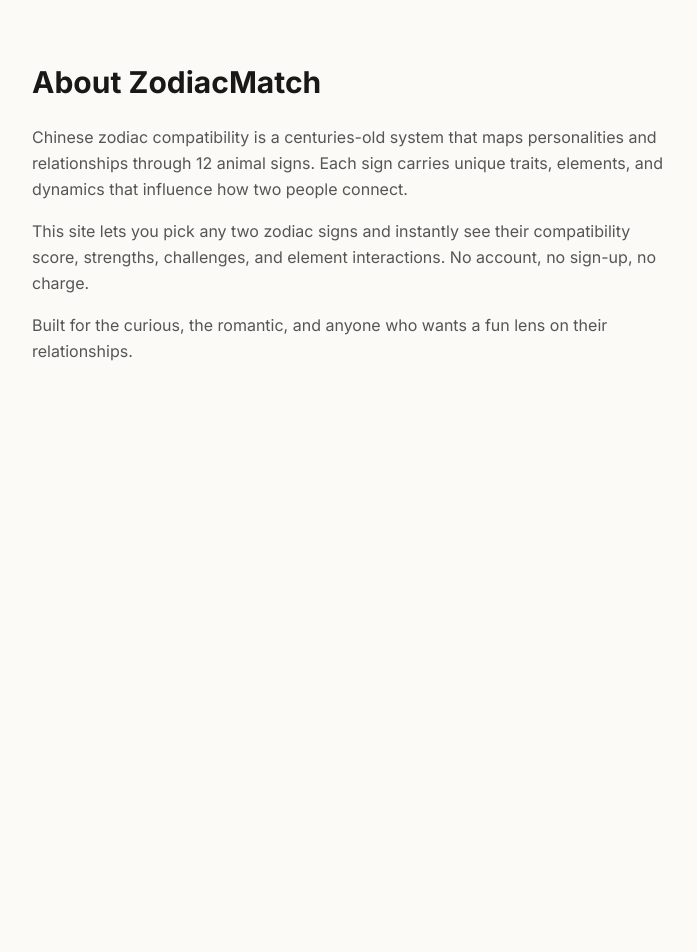
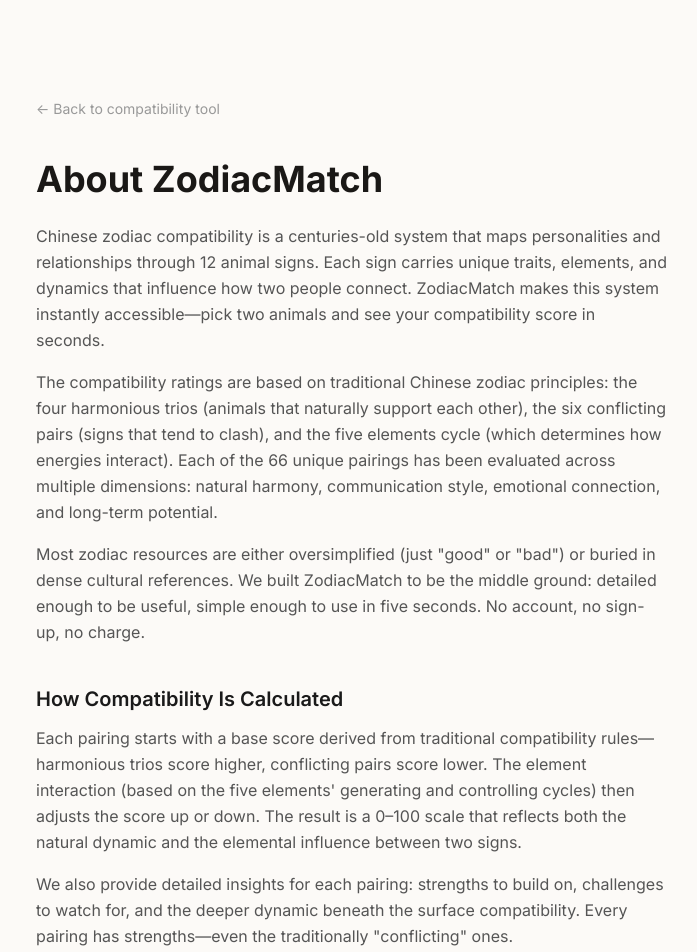
Before and after one commit to ljunzhuang357/zodiac-match, a Next.js app: page /about in a window 1280 px wide. Shown: the top 952 px of the page, without its empty margins (288-985 px from the left). Before the commit the page ends 800 px from the top, so only its background shows below. Built offline with nearby package versions, Linux system fonts and the light colour scheme.

Commit message:
fix: set favicon to logo.png for consistency with navbar logo

```diff
--- a/src/app/about/page.tsx
+++ b/src/app/about/page.tsx
@@ -1,19 +1,61 @@
+import Link from "next/link";
+import type { Metadata } from "next";
+
+export const metadata: Metadata = {
+  title: "About — ZodiacMatch",
+  description: "ZodiacMatch is a free Chinese zodiac compatibility tool. Learn about the system, how scores are calculated, and what the elements mean for your relationships.",
+  alternates: { canonical: "/about" },
+};
+
 export default function About() {
   return (
-    <main className="max-w-2xl mx-auto px-4 py-16">
-      <h1 className="text-3xl font-bold mb-6">About ZodiacMatch</h1>
-      <p className="text-[#555] leading-relaxed mb-4">
-        Chinese zodiac compatibility is a centuries-old system that maps personalities and
-        relationships through 12 animal signs. Each sign carries unique traits, elements, and
-        dynamics that influence how two people connect.
-      </p>
-      <p className="text-[#555] leading-relaxed mb-4">
-        This site lets you pick any two zodiac signs and instantly see their compatibility
-        score, strengths, challenges, and element interactions. No account, no sign-up, no charge.
-      </p>
-      <p className="text-[#555] leading-relaxed mb-4">
-        Built for the curious, the romantic, and anyone who wants a fun lens on their relationships.
-      </p>
+    <main className="max-w-2xl mx-auto px-5 py-16 sm:py-24">
+      <Link href="/" className="inline-flex items-center gap-1 text-sm mb-10" style={{ color: "#999" }}>← Back to compatibility tool</Link>
+      <h1 className="text-3xl sm:text-4xl font-bold mb-6">About ZodiacMatch</h1>
+
+      <div className="text-[#555] leading-relaxed space-y-4">
+        <p>
+          Chinese zodiac compatibility is a centuries-old system that maps personalities and
+          relationships through 12 animal signs. Each sign carries unique traits, elements, and
+          dynamics that influence how two people connect. ZodiacMatch makes this system
+          instantly accessible—pick two animals and see your compatibility score in seconds.
+        </p>
+        <p>
+          The compatibility ratings are based on traditional Chinese zodiac principles:
+          the four harmonious trios (animals that naturally support each other), the six
+          conflicting pairs (signs that tend to clash), and the five elements cycle (which
+          determines how energies interact). Each of the 66 unique pairings has been evaluated
+          across multiple dimensions: natural harmony, communication style, emotional connection,
+          and long-term potential.
+        </p>
+        <p>
+          Most zodiac resources are either oversimplified (just "good" or "bad") or buried in
+          dense cultural references. We built ZodiacMatch to be the middle ground: detailed enough
+          to be useful, simple enough to use in five seconds. No account, no sign-up, no charge.
+        </p>
+
+        <h2 className="text-xl font-semibold mt-10 mb-3 text-[#1a1a1a]">How Compatibility Is Calculated</h2>
+        <p>
+          Each pairing starts with a base score derived from traditional compatibility rules—
+          harmonious trios score higher, conflicting pairs score lower. The element interaction
+          (based on the five elements' generating and controlling cycles) then adjusts the score
+          up or down. The result is a 0–100 scale that reflects both the natural dynamic and the
+          elemental influence between two signs.
+        </p>
+        <p>
+          We also provide detailed insights for each pairing: strengths to build on, challenges
+          to watch for, and the deeper dynamic beneath the surface compatibility. Every pairing
+          has strengths—even the traditionally "conflicting" ones.
+        </p>
+
+        <h2 className="text-xl font-semibold mt-10 mb-3 text-[#1a1a1a]">Disclaimer</h2>
+        <p className="text-sm p-4 rounded-xl" style={{ background: "#faf6f1", border: "1px solid #eeebe5" }}>
+          <strong>For entertainment and informational purposes only.</strong> Chinese zodiac compatibility
+          is a traditional system of personality insight, not a scientific or psychological assessment.
+          Compatibility scores are for guidance and self-reflection—they are not predictions or
+          substitutes for professional relationship advice.
+        </p>
+      </div>
     </main>
   );
 }
--- a/src/app/contact/page.tsx
+++ b/src/app/contact/page.tsx
@@ -1,13 +1,33 @@
+import Link from "next/link";
+import type { Metadata } from "next";
+
+export const metadata: Metadata = {
+  title: "Contact — ZodiacMatch",
+  description: "Get in touch with the ZodiacMatch team. Suggestions, questions, or sign combinations you want us to add?",
+  alternates: { canonical: "/contact" },
+};
+
 export default function Contact() {
   return (
-    <main className="max-w-2xl mx-auto px-4 py-16">
-      <h1 className="text-3xl font-bold mb-6">Contact</h1>
-      <p className="text-[#555] leading-relaxed mb-4">
-        Have a question, suggestion, or sign combination you want us to add?
-      </p>
-      <p className="text-[#555] leading-relaxed">
-        Email: <a href="mailto:support@zodiacmatch.xyz" className="text-[#d97757] underline">support@zodiacmatch.xyz</a>
-      </p>
+    <main className="max-w-2xl mx-auto px-5 py-16 sm:py-24">
+      <Link href="/" className="inline-flex items-center gap-1 text-sm mb-10" style={{ color: "#999" }}>← Back to compatibility tool</Link>
+      <h1 className="text-3xl sm:text-4xl font-bold mb-6">Contact</h1>
+
+      <div className="text-[#555] leading-relaxed space-y-4">
+        <p>
+          Have a suggestion for a new feature? Found a sign combination you think could be
+          improved? Or just want to share your zodiac compatibility story? We'd love to hear it.
+        </p>
+        <p>
+          We're open to feedback, collaboration, and ideas for making the tool better.
+        </p>
+        <p className="mt-6">
+          Email: <a href="mailto:support@zodiacmatch.xyz" className="text-[#c0392b] underline font-medium">support@zodiacmatch.xyz</a>
+        </p>
+        <p className="text-sm mt-8 p-4 rounded-xl" style={{ background: "#fafafa", border: "1px solid #eee" }}>
+          Response time: usually within 24–48 hours. We read every message.
+        </p>
+      </div>
     </main>
   );
 }
--- a/src/app/layout.tsx
+++ b/src/app/layout.tsx
@@ -8,6 +8,7 @@
   description: "Find your animal match. Pick two Chinese zodiac signs and discover compatibility scores, deep insights, and element dynamics. Free, instant, no sign-up.",
   metadataBase: new URL(SITE),
   alternates: { canonical: "/" },
+  icons: { icon: "/logo.png" },
   openGraph: {
     title: "ZodiacMatch — Chinese Zodiac Compatibility",
     description: "Find your animal match. Pick two Chinese zodiac signs and discover compatibility scores, deep insights, and element dynamics. Free, instant, no sign-up.",
--- a/src/app/page.tsx
+++ b/src/app/page.tsx
@@ -437,6 +437,10 @@
             <a href="/privacy" className="text-xs text-[#8a847c] no-underline hover:text-[#1a1816]">Privacy</a>
           </div>
         </div>
+        <p className="text-[10px] text-[#bbb] leading-relaxed mt-6 max-w-[600px]">
+          Disclaimer: Zodiac compatibility is for entertainment and self-reflection only.
+          Not a substitute for professional relationship advice.
+        </p>
       </footer>
     </div>
     </>
```
Also changed, not shown: public/ads.txt (added).
